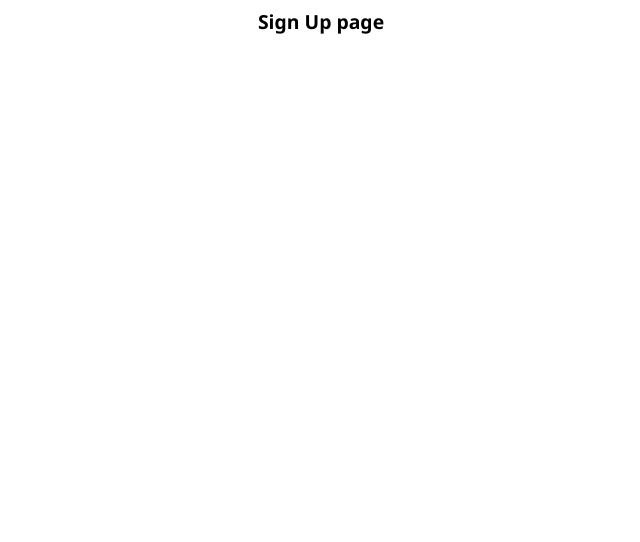
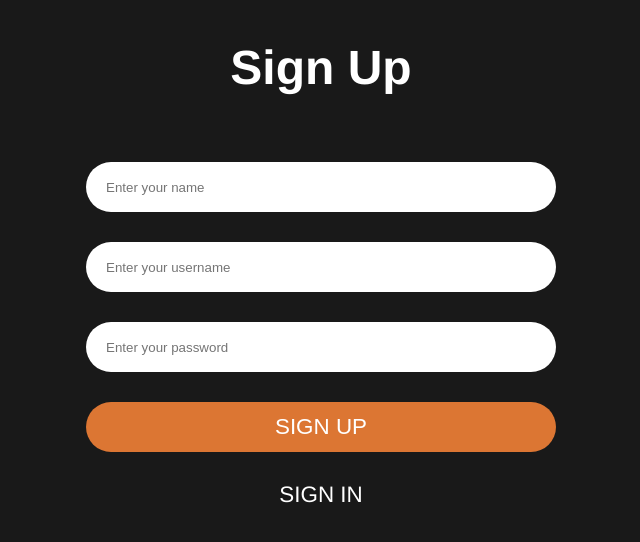
Before and after one commit to sadiegoc/cyber-space, a Vue app: page /sign-up in a window 1280 px wide. Shown: the top 542 px of the page, without its empty margins (319-959 px from the left). Built offline with nearby package versions, Linux system fonts and the light colour scheme.

Commit message:
signup and signin frontend created

```diff
--- a/public/index.html
+++ b/public/index.html
@@ -4,14 +4,10 @@
     <meta charset="utf-8">
     <meta http-equiv="X-UA-Compatible" content="IE=edge">
     <meta name="viewport" content="width=device-width,initial-scale=1.0">
-    <link rel="icon" href="<%= BASE_URL %>favicon.ico">
-    <title><%= htmlWebpackPlugin.options.title %></title>
+    <link rel="icon" href="favicon.ico">
+    <title>Cyber Space</title>
   </head>
   <body>
-    <noscript>
-      <strong>We're sorry but <%= htmlWebpackPlugin.options.title %> doesn't work properly without JavaScript enabled. Please enable it to continue.</strong>
-    </noscript>
     <div id="app"></div>
-    <!-- built files will be auto injected -->
   </body>
 </html>
--- a/src/App.vue
+++ b/src/App.vue
@@ -10,9 +10,10 @@ export default {
 
 <style>
 * {
-  font-family: 'Segoe UI', Tahoma, Geneva, Verdana, sans-serif;
-  text-align: center;
-  font-size: 1.1rem;
-  font-weight: 600;
+  margin: 0; padding: 0;
+}
+
+#app {
+  width: 100vw; height: 100vh;
 }
 </style>
--- a/src/views/auth/SignIn.vue
+++ b/src/views/auth/SignIn.vue
@@ -1,13 +1,87 @@
 <template>
-    <div>
-        Sign In page
+    <div class="sign">
+        <div class="sign-title">
+            <h1>Sign In</h1>
+        </div>
+        <div class="form">
+            <div class="container">
+                <input type="text" v-model="user.username" placeholder="Enter your username"/>
+                <input type="password" v-model="user.password" placeholder="Enter your password"/>
+                <button v-on:click="signIn">Sign In</button>
+                <p>
+                    <router-link class="sign-link" to="/sign-up">Sign Up</router-link>
+                </p>
+            </div>
+        </div>
     </div>
 </template>
 <script>
 export default {
-    name: 'SignIn'
+    name: 'SignIn',
+    data () {
+        return {
+            user: {
+                username: "",
+                password: ""
+            }
+        }
+    },
+    methods: {
+        signIn () {
+            console.log(`username: ${this.user.username}`);
+            console.log(`password: ${this.user.password}`);
+        }
+    }
 }
 </script>
 <style>
+.sign {
+  font-family: Avenir, Helvetica, Arial, sans-serif;
+  background-color: rgba(0, 0, 0, 0.9); color: white;
+  text-align: center; height: 100%; width: 100%;
+}
 
+.sign .sign-title {
+  margin: auto; padding: 40px;
+  font-size: 1.5rem;
+}
+
+.form {
+  width: 100%; height: 400px;
+  display: flex; align-items: center;
+}
+
+.form .container {
+  margin: auto;
+}
+
+.form input {
+    width: 450px; height: 50px;
+    padding-left: 20px; display: block;
+    margin: auto auto 30px auto;
+    border-radius: 50px; border: none;
+}
+
+.form button {
+    width: 470px; height: 50px;
+    border-radius: 50px; border: none;
+    background-color: #DC7633;
+    color: #fff; cursor: pointer;
+    margin-bottom: 30px;
+    font-size: 1.4rem; text-transform: uppercase;
+}
+
+.form button:hover {
+  background-color: #D35400;
+}
+
+.form .sign-link {
+  text-decoration: none;
+  color: white; font-size: 1.4rem;
+  text-transform: uppercase;
+}
+
+.form .sign-link:hover {
+  color: #D35400; text-decoration: underline;
+}
 </style>
--- a/src/views/auth/SignUp.vue
+++ b/src/views/auth/SignUp.vue
@@ -1,13 +1,90 @@
 <template>
-    <div>
-        Sign Up page
+    <div class="sign">
+        <div class="sign-title">
+            <h1>Sign Up</h1>
+        </div>
+        <div class="form">
+            <div class="container">
+                <input type="text" v-model="user.name" placeholder="Enter your name"/>
+                <input type="text" v-model="user.username" placeholder="Enter your username"/>
+                <input type="password" v-model="user.password" placeholder="Enter your password"/>
+                <button v-on:click="signUp">Sign Up</button>
+                <p>
+                    <router-link class="sign-link" to="/sign-in">Sign In</router-link>
+                </p>
+            </div>
+        </div>
     </div>
 </template>
 <script>
 export default {
-    name: 'SignUp'
+    name: 'SignUp',
+    data () {
+        return {
+            user: {
+                name: "",
+                username: "",
+                password: ""
+            }
+        }
+    },
+    methods: {
+        signUp () {
+            console.log(`name: ${this.user.name}`);
+            console.log(`username: ${this.user.username}`);
+            console.log(`password: ${this.user.password}`);
+        }
+    }
 }
 </script>
 <style>
+.sign {
+  font-family: Avenir, Helvetica, Arial, sans-serif;
+  background-color: rgba(0, 0, 0, 0.9); color: white;
+  text-align: center; height: 100%; width: 100%;
+}
 
+.sign .sign-title {
+  margin: auto; padding: 40px;
+  font-size: 1.5rem;
+}
+
+.form {
+  width: 100%; height: 400px;
+  display: flex; align-items: center;
+}
+
+.form .container {
+  margin: auto;
+}
+
+.form input {
+    width: 450px; height: 50px;
+    padding-left: 20px; display: block;
+    margin: auto auto 30px auto;
+    border-radius: 50px; border: none;
+}
+
+.form button {
+    width: 470px; height: 50px;
+    border-radius: 50px; border: none;
+    background-color: #DC7633;
+    color: #fff; cursor: pointer;
+    margin-bottom: 30px;
+    font-size: 1.4rem; text-transform: uppercase;
+}
+
+.form button:hover {
+  background-color: #D35400;
+}
+
+.form .sign-link {
+  text-decoration: none;
+  color: white; font-size: 1.4rem;
+  text-transform: uppercase;
+}
+
+.form .sign-link:hover {
+  color: #D35400; text-decoration: underline;
+}
 </style>
```
